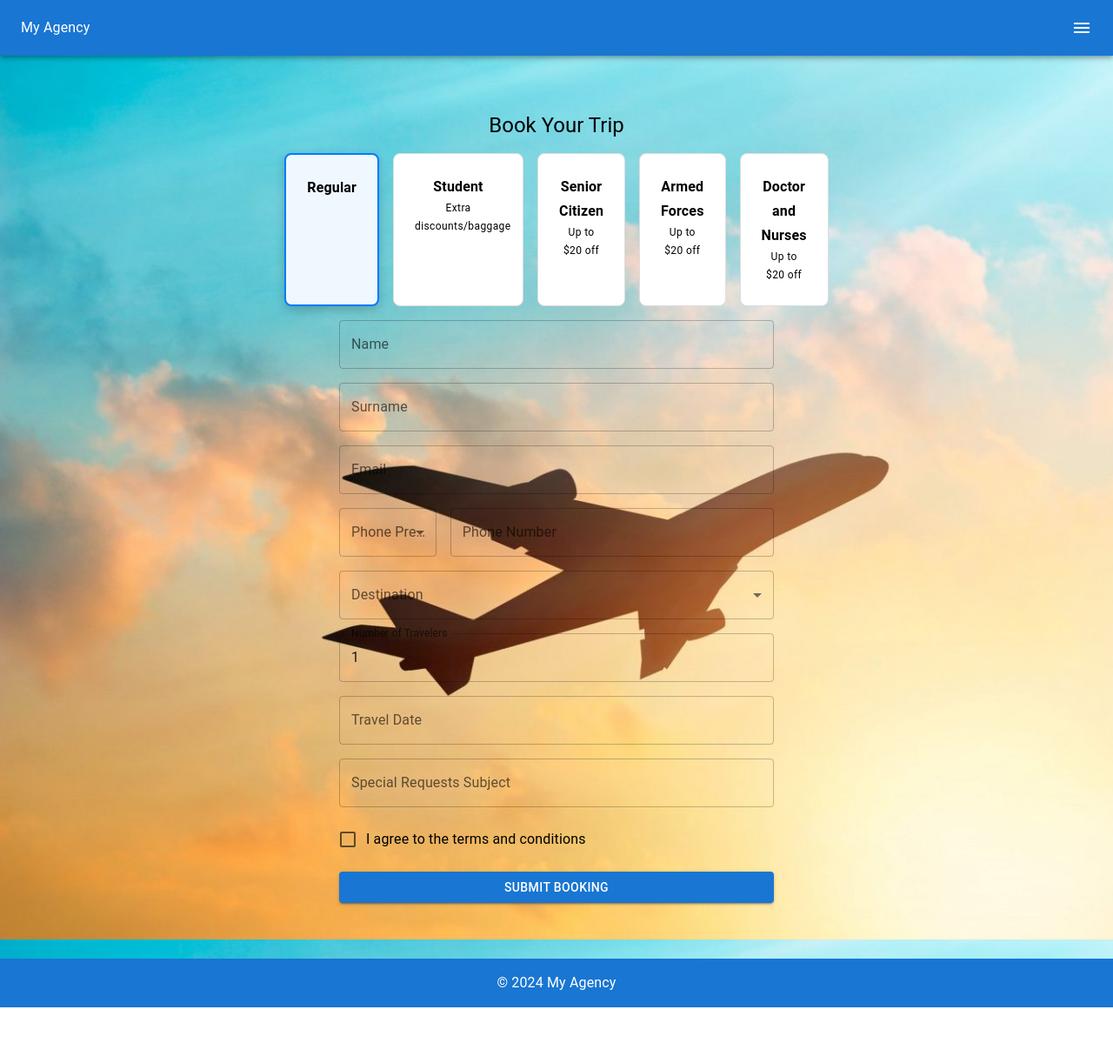
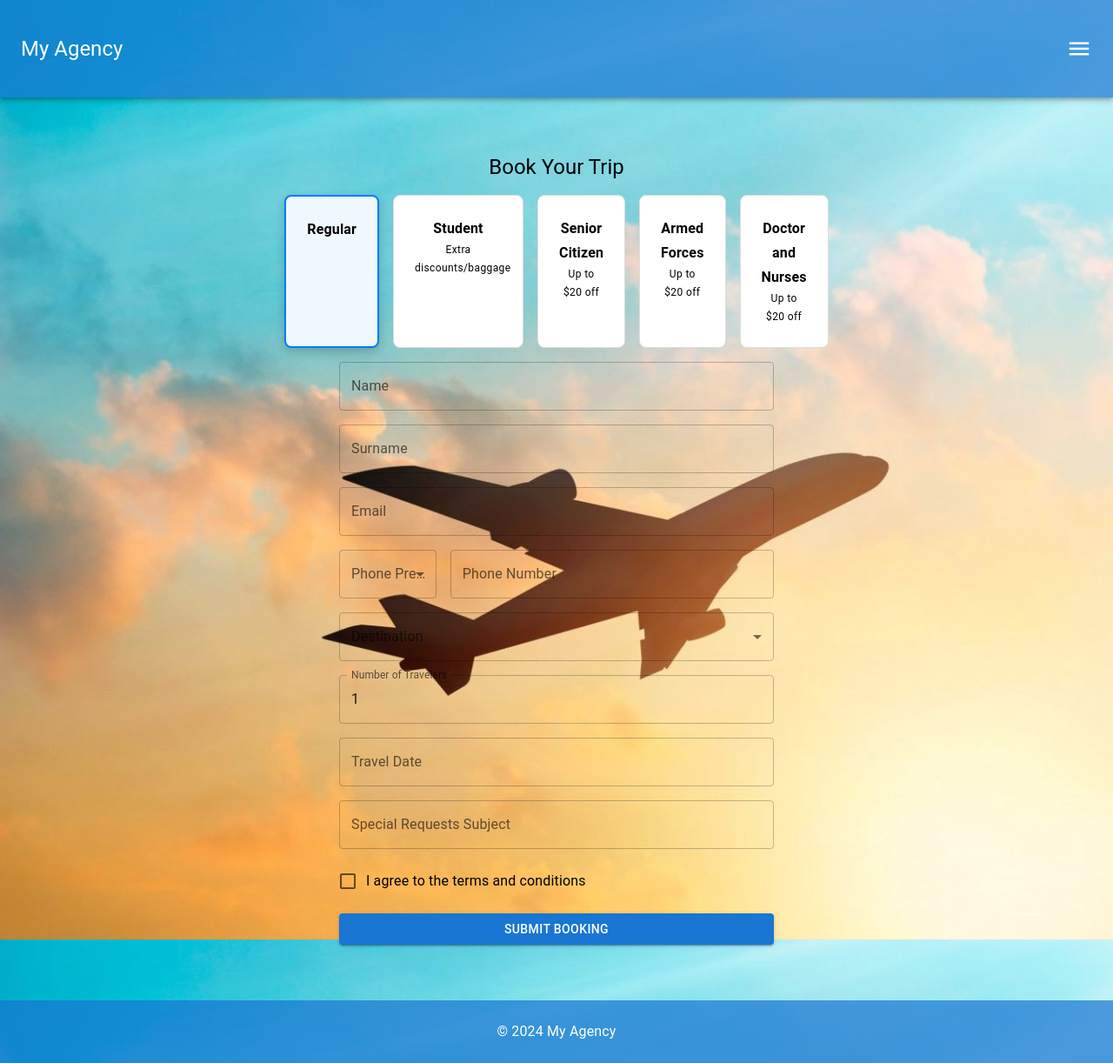
Before and after one commit to enxhisheta/reactHookForm, a React (Vite) app: page / in a window 1280 px wide. Shown: the whole page at 87% size. Before the commit the page ends 1158 px from the top, so only its background shows below. Built offline with nearby package versions, Linux system fonts and the light colour scheme.

Commit message:
fixed layout

```diff
--- a/src/UI/Layout.tsx
+++ b/src/UI/Layout.tsx
@@ -9,10 +9,19 @@ interface LayoutProps {
 const Layout: React.FC<LayoutProps> = ({ children }) => {
   return (
     <Box className="layout-container">
-      <AppBar position="static">
-        <Toolbar sx={{ display: "flex", justifyContent: "space-between" }}>
-          <Typography>My Agency</Typography>
-          <MenuIcon />
+      <AppBar
+        position="static"
+        sx={{ backgroundColor: "rgba(25, 118, 210, 0.7)" }}
+      >
+        <Toolbar
+          sx={{
+            display: "flex",
+            justifyContent: "space-between",
+            padding: "1.5rem 2rem",
+          }}
+        >
+          <Typography variant="h5">My Agency</Typography>
+          <MenuIcon sx={{ fontSize: 30 }} />
         </Toolbar>
       </AppBar>
 
--- a/src/index.css
+++ b/src/index.css
@@ -26,9 +26,9 @@ button {
 }
 
 .layout-footer {
-  padding: 1rem 0;
+  padding: 1.5rem 0;
   text-align: center;
-  background-color: #1976d2;
+  background-color: rgba(25, 118, 210, 0.7);
   color: #fff;
 }
 
```
